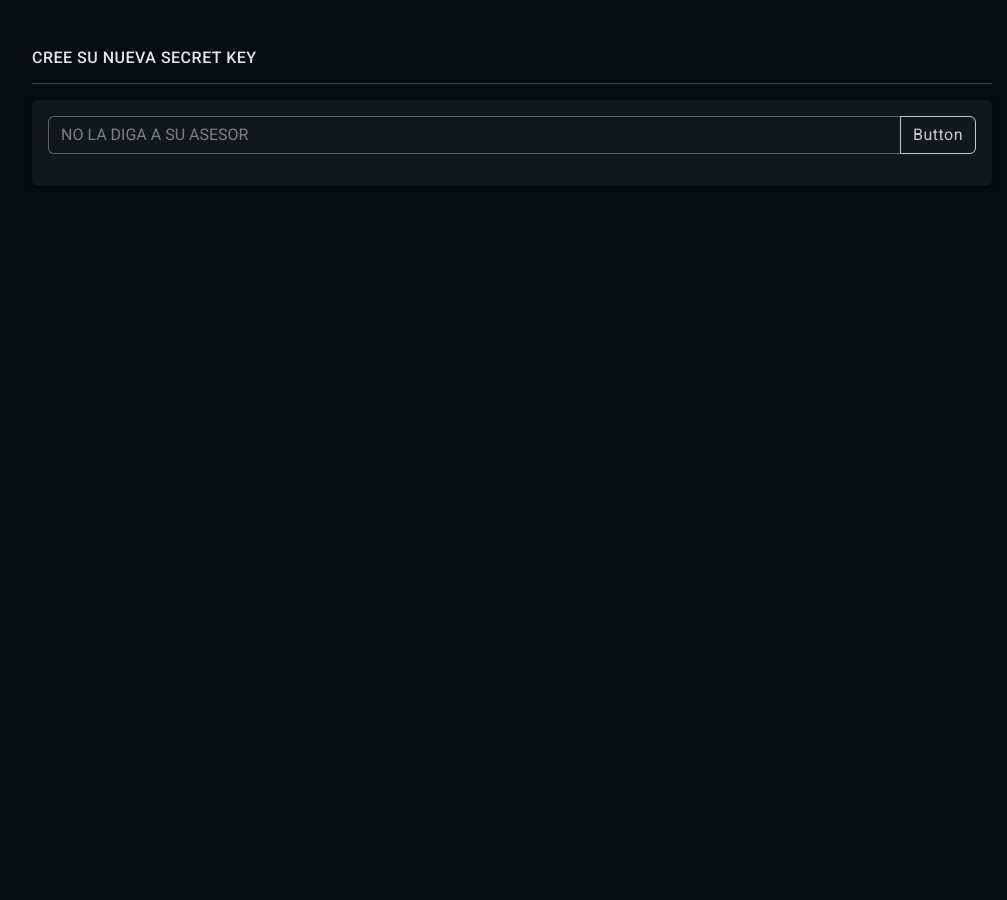
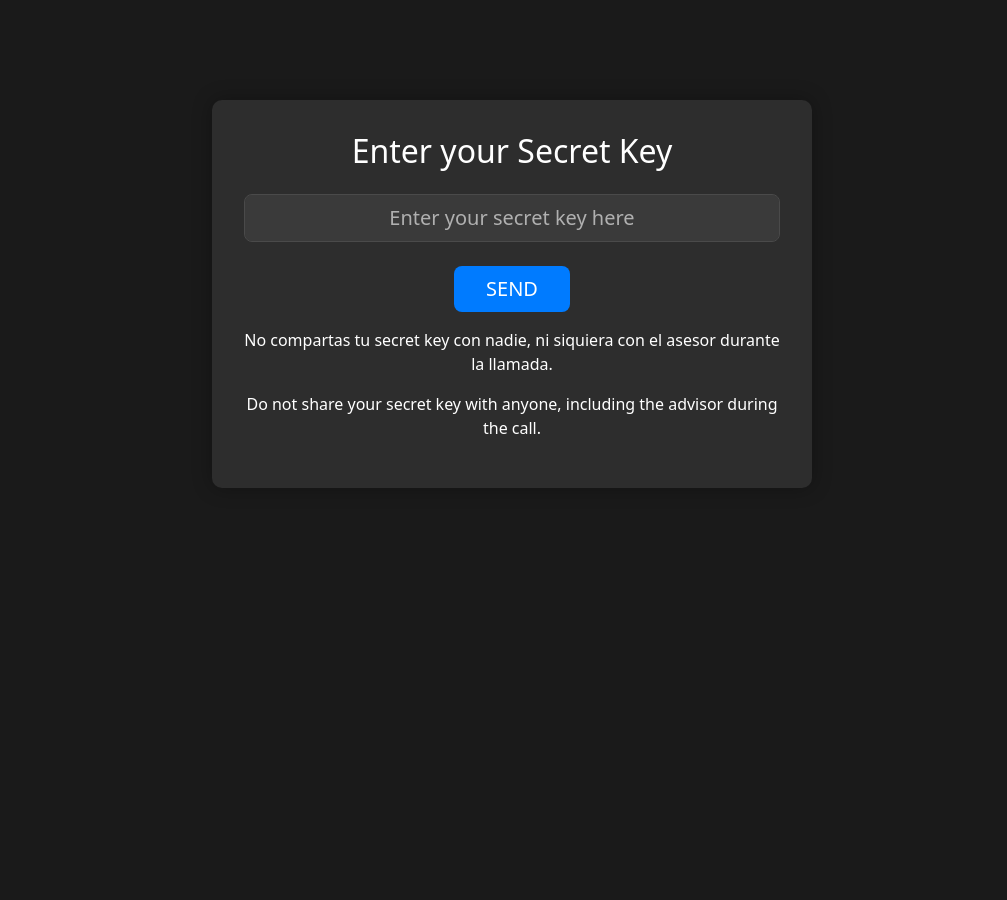
Before and after one commit to Danny7w7/TelnyxSmsSender, a Django app: template app/templates/secret_key/create_secret_key.html in a window 1280 px wide. Shown: the whole page, without its empty margins (128-1135 px from the left). Before the commit the page ends 154 px from the top, so only its background shows below. Run offline with Django 5.2, Linux system fonts and the light colour scheme; the template is opened without the code that fills it, so the values that code supplies are empty; parts of the project's set-up code (start-up, migrations or seed data) failed here and were passed over; some libraries are stand-ins or nearby versions.

Commit message:
Update views for create secret key

```diff
--- a/app/templates/secret_key/create_secret_key.html
+++ b/app/templates/secret_key/create_secret_key.html
@@ -1,6 +1,5 @@
-{% load static %}
 <!doctype html>
-<html lang="en" class="dark-theme">
+<html lang="en">
 
 
 <!-- Mirrored from codervent.com/syndron/demo/vertical/app-chat-box.html by HTTrack Website Copier/3.x [XR&CO'2014], Sat, 29 Jul 2023 03:55:08 GMT -->
@@ -10,23 +9,80 @@
 	<meta name="viewport" content="width=device-width, initial-scale=1">
 	<!--favicon-->
 	<link rel="icon" href="https://bluestreammarketing.com.co/wp-content/uploads/2022/12/favicon-150x150.png" sizes="32x32">
-	<!--plugins-->
-	<link href="{% static 'assets/plugins/simplebar/css/simplebar.css' %}" rel="stylesheet" />
-	<link href="{% static "assets/plugins/perfect-scrollbar/css/perfect-scrollbar.css" %}" rel="stylesheet" />
-	<link href="{% static "assets/plugins/metismenu/css/metisMenu.min.css" %}" rel="stylesheet" />
-	<!-- loader-->
-	<link href="{% static "assets/css/pace.min.css" %}" rel="stylesheet" />
-	<script src="{% static "assets/js/pace.min.js" %}"></script>
-	<!-- Bootstrap CSS -->
-	<link href="{% static "assets/css/bootstrap.min.css" %}" rel="stylesheet">
-	<link href="{% static "assets/css/bootstrap-extended.css" %}" rel="stylesheet">
-	<link href="https://fonts.googleapis.com/css2?family=Roboto:wght@400;500&amp;display=swap" rel="stylesheet">
-	<link href="{% static "assets/css/app.css" %}" rel="stylesheet">
-	<link href="{% static "assets/css/icons.css" %}" rel="stylesheet">
-	<!-- Theme Style CSS -->
-	<link rel="stylesheet" href="{% static "assets/css/dark-theme.css" %}" />
-	<link rel="stylesheet" href="{% static "assets/css/semi-dark.css" %}" />
-	<link rel="stylesheet" href="{% static "assets/css/header-colors.css" %}" />
+    <link href="https://cdnjs.cloudflare.com/ajax/libs/bootstrap/5.3.0/css/bootstrap.min.css" rel="stylesheet">
+    <style>
+        body {
+            background-color: #1a1a1a;
+            color: #ffffff;
+            min-height: 100vh;
+        }
+        .key-container {
+            max-width: 600px;
+            margin: 100px auto;
+            padding: 2rem;
+            background-color: #2d2d2d;
+            border-radius: 10px;
+            box-shadow: 0 0 20px rgba(0,0,0,0.3);
+        }
+        .secret-key {
+            background-color: #3a3a3a;
+            padding: 1rem;
+            border-radius: 5px;
+            margin: 1rem 0;
+            border: 1px solid #4a4a4a;
+            font-family: monospace;
+        }
+        .form-control {
+            background-color: #3a3a3a;
+            border: 1px solid #4a4a4a;
+            color: #ffffff;
+        }
+
+        .form-control::placeholder {
+            color: rgba(255, 255, 255, 0.6) !important;
+        }
+
+        /* Para diferentes navegadores */
+        .form-control::-webkit-input-placeholder {
+            color: rgba(255, 255, 255, 0.6) !important;
+        }
+
+        .form-control::-moz-placeholder {
+            color: rgba(255, 255, 255, 0.6) !important;
+        }
+
+        .form-control:-ms-input-placeholder {
+            color: rgba(255, 255, 255, 0.6) !important;
+        }
+
+        .form-control:-moz-placeholder {
+            color: rgba(255, 255, 255, 0.6) !important;
+        }
+        .form-control:focus {
+            background-color: #3a3a3a;
+            border-color: #007bff;
+            color: #ffffff;
+            box-shadow: 0 0 0 0.2rem rgba(0,123,255,0.25);
+        }
+        .btn-primary {
+            background-color: #007bff;
+            border: none;
+            padding: 0.5rem 2rem;
+        }
+        .alert {
+            background-color: #3a3a3a;
+            border-color: #4a4a4a;
+            color: #ffffff;
+        }
+        .success-icon {
+            font-size: 3rem;
+            color: #28a745;
+            margin-bottom: 1rem;
+        }
+        #secretKeyDisplay{
+            font-size: 40px;
+        }
+    </style>
 	<title>SMS Blue</title>
 </head>
 
@@ -35,44 +91,56 @@
             <!-- place navbar here -->
         </header>
         <main>
-            <div class="col-xl-9 mx-auto">
-                {% if secret_key %}
-                    <h6 class="mb-0 mt-5 text-uppercase">Clave secreta guardada con exito, recuerde que no se la debe dar al asesor y su clave es: {{secret_key}}</h6>
-                    <hr/>
-                {% elif secret_keyG %}
-                    <h6 class="mb-0 mt-5 text-uppercase text-center">Su clave secreta es: {{secret_keyG}}</h6>
-                    <hr/>
-                {% else %}
-                    <h6 class="mb-0 mt-5 text-uppercase">Cree su nueva Secret Key</h6>
-                    <hr/>
-                    <form method="POST" id="myForm">
+            {% if secret_keyG %}
+            <!-- View 1: Display Secret Key -->
+            <div class="container" id="view1">
+                <div class="key-container">
+                    <h2 class="text-center mb-4">Your Secret Key</h2>
+                    <div class="secret-key text-center">
+                        <span id="secretKeyDisplay">{{ secret_keyG }}</span>
+                    </div>
+                    <p class="text-center mt-3">No compartas tu secret key con nadie, ni siquiera con el asesor durante la llamada.</p>
+                    <p class="text-center mt-3">Do not share your secret key with anyone, including the advisor during the call.</p>
+                </div>
+            </div>
+            {% elif secret_key %}
+            <!-- View 3: Success Message -->
+            <div class="container" id="view3">
+                <div class="key-container">
+                    <div class="text-center">
+                        <div class="success-icon">✓</div>
+                        <h2 class="mb-4">Secret Key Saved Successfully!</h2>
+                        <div class="alert alert-info">
+                            <strong id="secretKeyDisplay">{{ secret_key }}</strong>
+                            <p class="text-center mt-3">No compartas tu secret key con nadie, ni siquiera con el asesor durante la llamada.</p>
+                            <p class="text-center mt-3">Do not share your secret key with anyone, including the advisor during the call.</p>
+                        </div>
+                    </div>
+                </div>
+            </div>
+            {% else %}
+            <!-- View 2: Input Secret Key Form -->
+            <div class="container" id="view2">
+                <div class="key-container">
+                    <h2 class="text-center mb-4">Enter your Secret Key</h2>
+                    <form id="secretKeyForm" method="POST">
                         {% csrf_token %}
-                        <div class="card">
-                            <div class="card-body">
-                                <div class="input-group mb-3">
-                                    <input required type="text" name="secret_key" class="form-control" placeholder="NO LA DIGA A SU ASESOR" aria-label="Recipient's username" aria-describedby="button-addon2">
-                                    <button class="btn btn-outline-secondary" type="submit" id="submitButton">Button</button>
-                                </div>
-                            </div>
+                        <div class="mb-4">
+                            <input name="secret_key" type="text" class="form-control form-control-lg text-center" id="secretKeyInput" placeholder="Enter your secret key here" required>
+                        </div>
+                        <div class="text-center">
+                            <button type="submit" class="btn btn-primary btn-lg">SEND</button>
                         </div>
                     </form>
-                {% endif %}
-
+                    <p class="text-center mt-3">No compartas tu secret key con nadie, ni siquiera con el asesor durante la llamada.</p>
+                    <p class="text-center mt-3">Do not share your secret key with anyone, including the advisor during the call.</p>
+                </div>
             </div>
+            {% endif %}
         </main>
         <footer>
             <!-- place footer here -->
         </footer>
-        <!-- Bootstrap JS -->
-        <script src="{% static "assets/js/bootstrap.bundle.min.js" %}"></script>
-        <!--plugins-->
-        <script src="{% static "assets/js/jquery.min.js" %}"></script>
-        <script src="{% static "assets/plugins/simplebar/js/simplebar.min.js" %}"></script>
-        <script src="{% static "assets/plugins/metismenu/js/metisMenu.min.js" %}"></script>
-        <script src="{% static "assets/plugins/perfect-scrollbar/js/perfect-scrollbar.js" %}"></script>
-        <!--app JS-->
-        <script src="{% static "assets/js/app.js" %}"></script>
-        <script src="https://cdn.jsdelivr.net/npm/sweetalert2@11"></script>
 
         <script>
             document.getElementById('myForm').addEventListener('submit', function(event) {
```
Also changed, not shown: app/views.py (+5 -5 lines).
